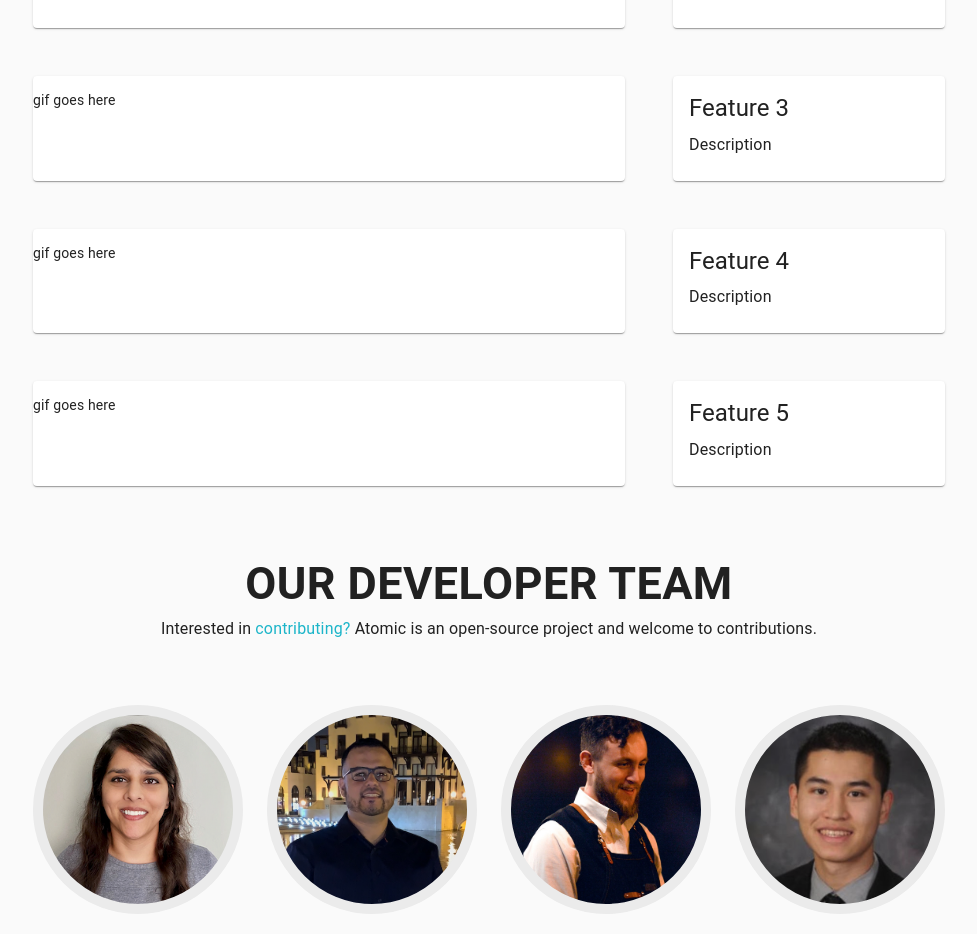
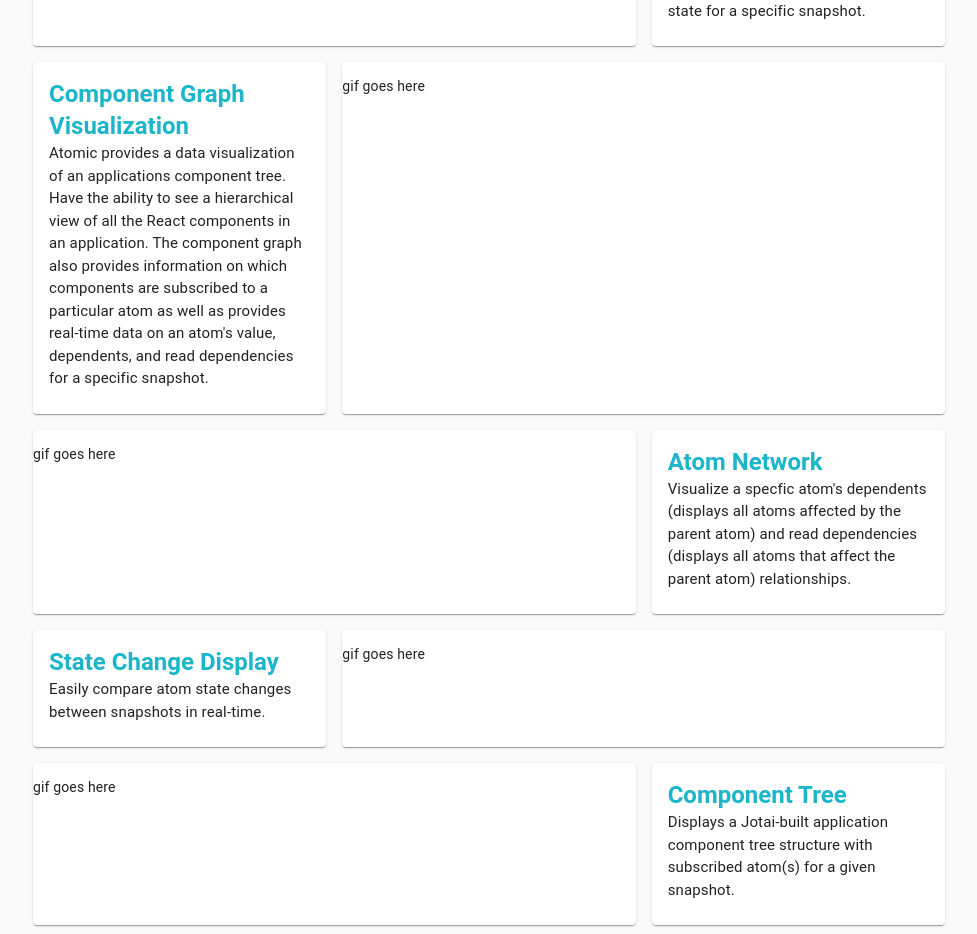
Before and after one commit to Atomic-Devs/atomic-website, a React (Create React App) app: page / in a window 1280 px wide. Shown: the part 960-1894 px from the top of the page, without its empty margins (151-1128 px from the left). Built offline with nearby package versions, Linux system fonts and the light colour scheme.

Commit message:
Add features and descriptions

```diff
--- a/src/Components/Features/Features.jsx
+++ b/src/Components/Features/Features.jsx
@@ -1,11 +1,10 @@
-
-import Card from '@material-ui/core/Card';
-import CardContent from '@material-ui/core/CardContent';
-import Grid from '@material-ui/core/Grid';
-import Typography from '@material-ui/core/Typography';
-import { makeStyles } from '@material-ui/core/styles';
-import Container from '@material-ui/core/Container';
-import Divider from '@material-ui/core/Divider';
+import Card from "@material-ui/core/Card";
+import CardContent from "@material-ui/core/CardContent";
+import Grid from "@material-ui/core/Grid";
+import Typography from "@material-ui/core/Typography";
+import { makeStyles } from "@material-ui/core/styles";
+import Container from "@material-ui/core/Container";
+import Divider from "@material-ui/core/Divider";
 import Paper from "@material-ui/core/Paper";
 
 const useStyles = makeStyles((theme) => ({
@@ -14,9 +13,9 @@
     paddingBottom: theme.spacing(8),
   },
   card: {
-    height: '100%',
-    display: 'flex',
-    flexDirection: 'column',
+    height: "100%",
+    display: "flex",
+    flexDirection: "column",
   },
   cardContent: {
     flexGrow: 1,
@@ -24,11 +23,17 @@
   title: {
     fontSize: "45px",
     fontWeight: "bold",
-    paddingTop: "40px"
+    paddingTop: "40px",
   },
+  cardDiscription: {
+    fontSize: "15px",
+  },
+  cardTitle: {
+    fontWeight: "bold",
+    color: "#1cb5c9",
+
+  }
 }));
-
-const cards = [1, 2, 3, 4, 5];
 
 function Features() {
   const classes = useStyles();
@@ -41,33 +46,119 @@
       {/* <Divider className={classes.divider} /> */}
 
       <Container className={classes.cardGrid} maxWidth="md">
-
-        <Grid container spacing={6}>
-          {cards.map((card) => (
-            <>
-              <Grid item key={card} md={8}>
+        <Grid container spacing={2}>
+          <Grid item md={8}>
             <Card className={classes.card}>
               <Paper elevation={3}></Paper>
               <p>gif goes here</p>
             </Card>
           </Grid>
-              <Grid item key={card} md={4}>
+          <Grid item md={4}>
             <Card className={classes.card}>
               <CardContent className={classes.cardContent}>
-                    <Typography gutterBottom variant="h5" component="h2">
-                      Feature {card}
+                <Typography  variant="h5" component="h2" className={classes.cardTitle}>
+                  Time Travel
                 </Typography>
-                    <Typography>
-                      Description
+                <Typography className={classes.cardDiscription}>
+                  The ability to jump between state changes within the devtool.
+                  The snapshot list provides the state throughout the
+                  Jotai-built application runtime and each time state changes, a
+                  new snapshot is added. By pressing the jump button next to
+                  each snapshot, you are able to visualize state for a specific
+                  snapshot.
                 </Typography>
               </CardContent>
             </Card>
           </Grid>
-            </>
-          ))}
+
+          <Grid item md={4}>
+            <Card className={classes.card}>
+              <CardContent className={classes.cardContent}>
+                <Typography  variant="h5" component="h2" className={classes.cardTitle}>
+                  Component Graph Visualization
+                </Typography>
+                <Typography className={classes.cardDiscription}>
+                  Atomic provides a data visualization of an applications
+                  component tree. Have the ability to see a hierarchical view of
+                  all the React components in an application. The component
+                  graph also provides information on which components are
+                  subscribed to a particular atom as well as provides real-time
+                  data on an atom's value, dependents, and read dependencies for
+                  a specific snapshot.
+                </Typography>
+              </CardContent>
+            </Card>
+          </Grid>
+          <Grid item md={8}>
+            <Card className={classes.card}>
+              <Paper elevation={3}></Paper>
+              <p>gif goes here</p>
+            </Card>
+          </Grid>
+
+          <Grid item md={8}>
+            <Card className={classes.card}>
+              <Paper elevation={3}></Paper>
+              <p>gif goes here</p>
+            </Card>
+          </Grid>
+          <Grid item md={4}>
+            <Card className={classes.card}>
+              <CardContent className={classes.cardContent}>
+                <Typography  variant="h5" component="h2" className={classes.cardTitle}>
+                  Atom Network
+                </Typography>
+                <Typography className={classes.cardDiscription}>
+                  Visualize a specfic atom's dependents (displays all atoms
+                  affected by the parent atom) and read dependencies (displays
+                  all atoms that affect the parent atom) relationships.
+                </Typography>
+              </CardContent>
+            </Card>
+          </Grid>
+
+          <Grid item md={4}>
+            <Card className={classes.card}>
+              <CardContent className={classes.cardContent}>
+                <Typography  variant="h5" component="h2" className={classes.cardTitle}>
+                  State Change Display
+                </Typography>
+                <Typography className={classes.cardDiscription}>
+                  Easily compare atom state changes between snapshots in
+                  real-time.
+                </Typography>
+              </CardContent>
+            </Card>
+          </Grid>
+          <Grid item md={8}>
+            <Card className={classes.card}>
+              <Paper elevation={3}></Paper>
+              <p>gif goes here</p>
+            </Card>
+          </Grid>
+
+          <Grid item md={8}>
+            <Card className={classes.card}>
+              <Paper elevation={3}></Paper>
+              <p>gif goes here</p>
+            </Card>
+          </Grid>
+          <Grid item md={4}>
+            <Card className={classes.card}>
+              <CardContent className={classes.cardContent}>
+                <Typography  variant="h5" component="h2" className={classes.cardTitle}>
+                  Component Tree
+                </Typography>
+
+                <Typography className={classes.cardDiscription}>
+                  Displays a Jotai-built application component tree structure
+                  with subscribed atom(s) for a given snapshot.
+                </Typography>
+              </CardContent>
+            </Card>
+          </Grid>
         </Grid>
       </Container>
-
     </>
   );
 }
```
Lines whose indentation alone changed are shown as unchanged.
